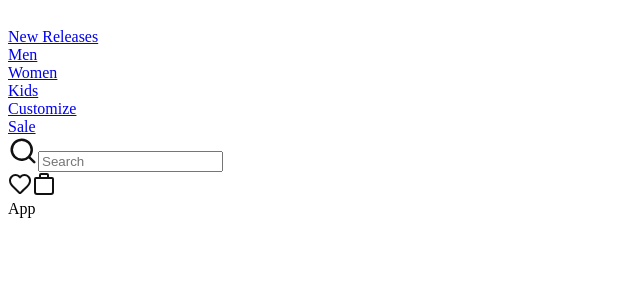
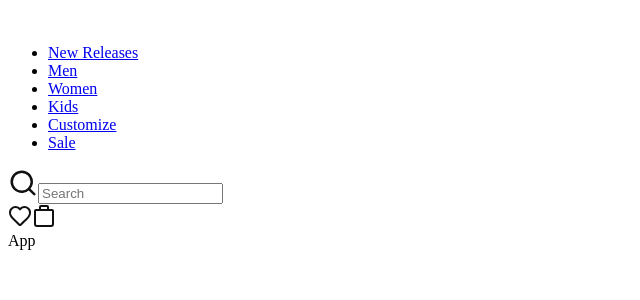
Before and after one commit to joshuaberube/nike-clone, a React (Create React App) app: page / in a window 1280 px wide. Shown: the top 300 px of the page, without its empty margins (0-640 px from the left). Built offline with nearby package versions, Linux system fonts and the light colour scheme; some icons are missing.

Commit message:
added more to the data, revized some code

```diff
--- a/src/components/Header/NavBar/NavBar.js
+++ b/src/components/Header/NavBar/NavBar.js
@@ -17,18 +17,40 @@ const NavBar = () => {
                 {
                     dropdownSectionTitle: "New & Featured",
                     links: [
-                        { text: "Shop All New Arrivals", link: "/new-releases" },
-                        { text: "SNKRS Launch Calendar", link: "/launch" },
-                        { text: "Best of Air Max", link: "/air-max-shoes" }
+                        { text: "Shop All New Arrivals", link: "/w/new-releases" },
+                        { text: "SNKRS Launch Calendar", link: "/w/launch" },
+                        { text: "Best of Air Max", link: "/w/air-max-shoes" },
+                        { text: "Member Access", link: "/w/member-access" },
+                        { text: "Top Picks for Your Mom", link: "/w/gifts" },
+                        { text: "Find Power in Your Fit", link: "/w/size-inclusive-clothing" }
                     ]
                 },
                 {
                     dropdownSectionTitle: "New For Men",
                     links: [
-                        { text: "Shoes", link: "/new-mens-shoes" },
-                        { text: "Clothing", link: "/new-mens-clothes" },
-                        { text: "Equipment", link: "/new-mens-equipment" },
-                        { text: "Shop All New", link: "/new-mens" }
+                        { text: "Shoes", link: "/w/new-mens-shoes" },
+                        { text: "Clothing", link: "/w/new-mens-clothes" },
+                        { text: "Equipment", link: "/w/new-mens-equipment" },
+                        { text: "Shop All New", link: "/w/new-mens" }
+                    ]
+                },
+                {
+                    dropdownSectionTitle: "New For Women",
+                    links: [
+                        { text: "Shoes", link: "/w/new-womens-shoes" },
+                        { text: "Clothing", link: "/w/new-womens-clothes" },
+                        { text: "Equipment", link: "/w/new-womens-equipment" },
+                        { text: "Shop All New", link: "/w/new-womens" }
+                    ]
+                },
+                {
+                    dropdownSectionTitle: "New For Kids",
+                    links: [
+                        { text: "Boy Shoes", link: "/w/new-boys-shoes" },
+                        { text: "Boy Clothing", link: "/w/new-boys-clothes" },
+                        { text: "Girl Shoes", link: "/w/new-girls-shoes" },
+                        { text: "Girl Clothing", link: "/w/new-girls-clothes" },
+                        { text: "Shop All New", link: "/w/new-kids" }
                     ]
                 }
             ]
@@ -36,7 +58,39 @@ const NavBar = () => {
         {
             navLinkTitle: "Men",
             navLink: "/men",
-            dropdownData: []
+            dropdownData: [
+                {
+                    dropdownSectionTitle: "New & Featured",
+                    links: [
+                        { text: "New Releases", link: "/w/new-mens" },
+                        { text: "Best Sellers", link: "/w/mens-best" },
+                        { text: "Best of Air Max", link: "/w/mens-air-max-shoes" },
+                        { text: "Top Picks for Your Mom", link: "/w/gifts" },
+                        { text: "Summer of Tie Dye", link: "/w/mens-tie-dye-collection" },
+                        { text: "Shorts, Tees and Kicks", link: "/w/mens-shorts-tees-kicks" },
+                        { text: "Sale - Up to 40% Off", link: "/w/mens-sale" }
+                    ]
+                },
+                {
+                    dropdownSectionTitle: "Shoes",
+                    links: [
+                        { text: "Lifestyle", link: "/w/mens-lifestyle-shoes" },
+                        { text: "Running", link: "/w/mens-running-shoes" },
+                        { text: "Basketball", link: "/w/mens-basketball-shoes" },
+                        { text: "Jordan", link: "/w/mens-jordan-shoes" },
+                        { text: "Training & Gym", link: "/w/mens-training-gym-shoes" },
+                        { text: "Soccer", link: "/w/mens-soccer-shoes" },
+                        { text: "Golf", link: "/w/mens-golf-shoes" },
+                        { text: "Track & Field", link: "/w/mens-track-field-shoes" },
+                        { text: "Skateboarding", link: "/w/mens-skateboarding-shoes" },
+                        { text: "Tennis", link: "/w/mens-tennis-shoes" },
+                        { text: "Baseball", link: "/w/mens-baseball-shoes" },
+                        { text: "Sandles & Slides", link: "/w/mens-sandles-slides-shoes" },
+                        { text: "Shoes $100 & Under", link: "/w/mens-shoes-100-and-under-shoes" },
+                        { text: "All Shoes", link: "/w/mens-shoes" },
+                    ]
+                },
+            ]
         },
         {
             navLinkTitle: "Women",
@@ -56,34 +110,72 @@ const NavBar = () => {
         {
             navLinkTitle: "Sale",
             navLink: "/sale",
-            dropdownData: []
+            dropdownData: [
+                {
+                    dropdownSectionTitle: "Sale",
+                    links: [
+                        { text: "Sale - Up to 40% Off", link: "/w/sale" },
+                    ]
+                },
+                {
+                    dropdownSectionTitle: "Mens Sale",
+                    links: [
+                        { text: "Shoes", link: "/w/sale-mens-shoes" },
+                        { text: "Clothing", link: "/w/sale-mens-clothes" },
+                        { text: "Equipment", link: "/w/sale-mens-equipment" },
+                    ]
+                },
+                {
+                    dropdownSectionTitle: "Womens Sale",
+                    links: [
+                        { text: "Shoes", link: "/w/sale-womens-shoes" },
+                        { text: "Clothing", link: "/w/sale-womens-clothes" },
+                        { text: "Equipment", link: "/w/sale-womens-equipment" },
+                    ]
+                },
+                {
+                    dropdownSectionTitle: "Kids Sale",
+                    links: [
+                        { text: "Shoes", link: "/w/sale-kids-shoes" },
+                        { text: "Clothing", link: "/w/sale-kids-clothes" },
+                        { text: "Equipment", link: "/w/sale-kids-equipment" },
+                    ]
+                }
+            ]
         }
     ]
 
     return (
         <div>
-            <Link to="/">
+            <Link to="/" aria-label="link to Nike homepage">
                 <NikeLogo />
             </Link>
             <nav>
-                {navItems.map(({navLinkTitle, navLink, dropdownData}) => (
-                    <NavItem to={navLink} dropdownData={dropdownData}>
-                        {navLinkTitle}
-                    </NavItem>
-                ))}
+                <ul>
+                    {navItems.map(({navLinkTitle, navLink, dropdownData}) => (
+                        <NavItem to={navLink} dropdownData={dropdownData}>
+                            {navLinkTitle}
+                        </NavItem>
+                    ))}
+                </ul>
             </nav>
             <div>
                 <div>
                     <span>
                         <MagnifyingGlassIcon />
                     </span>
-                    <input type="search" placeholder="Search" />
+                    <input
+                        type="search"
+                        placeholder="Search"
+                        value={search}
+                        onChange={e => setSearch(e.target.value)}
+                    />
                 </div>
                 <div>
-                    <Link to="/favorites">
+                    <Link to="/favorites" aria-label="link to favorites">
                         <HeartIcon />
                     </Link>
-                    <Link to="/cart">
+                    <Link to="/cart" aria-label="link to your cart">
                         <ShoppingBagIcon />
                     </Link>
                 </div>
--- a/src/components/Header/NavBar/NavItem/DropdownSection/DropdownSection.js
+++ b/src/components/Header/NavBar/NavItem/DropdownSection/DropdownSection.js
@@ -1,8 +1,8 @@
 import { Link } from "react-router-dom"
 
 const DropdownSection = ({dropdownSectionTitle, links}) => (
-    <div>
-        <span>{dropdownSectionTitle}</span>
+    <section>
+        <h2>{dropdownSectionTitle}</h2>
         <ul>
             {links.map(({text, link}) => (
                 <li>
@@ -10,7 +10,7 @@ const DropdownSection = ({dropdownSectionTitle, links}) => (
                 </li>
             ))}
         </ul>
-    </div>
+    </section>
 )
 
 export default DropdownSection
--- a/src/components/Header/NavBar/NavItem/NavItem.js
+++ b/src/components/Header/NavBar/NavItem/NavItem.js
@@ -6,7 +6,7 @@ const NavItem = ({to, children, dropdownData}) => {
     const [isDropdown, setIsDropdown] = useState(false)
 
     return (
-        <div onMouseEnter={() => setIsDropdown(true)} onMouseLeave={() => setIsDropdown(false)}>
+        <li onMouseEnter={() => setIsDropdown(true)} onMouseLeave={() => setIsDropdown(false)}>
             <NavLink to={to}>
                 {children}
             </NavLink>
@@ -18,7 +18,7 @@ const NavItem = ({to, children, dropdownData}) => {
                     ))}
                 </div>
             )}
-        </div>
+        </li>
     )
 }
 
```
